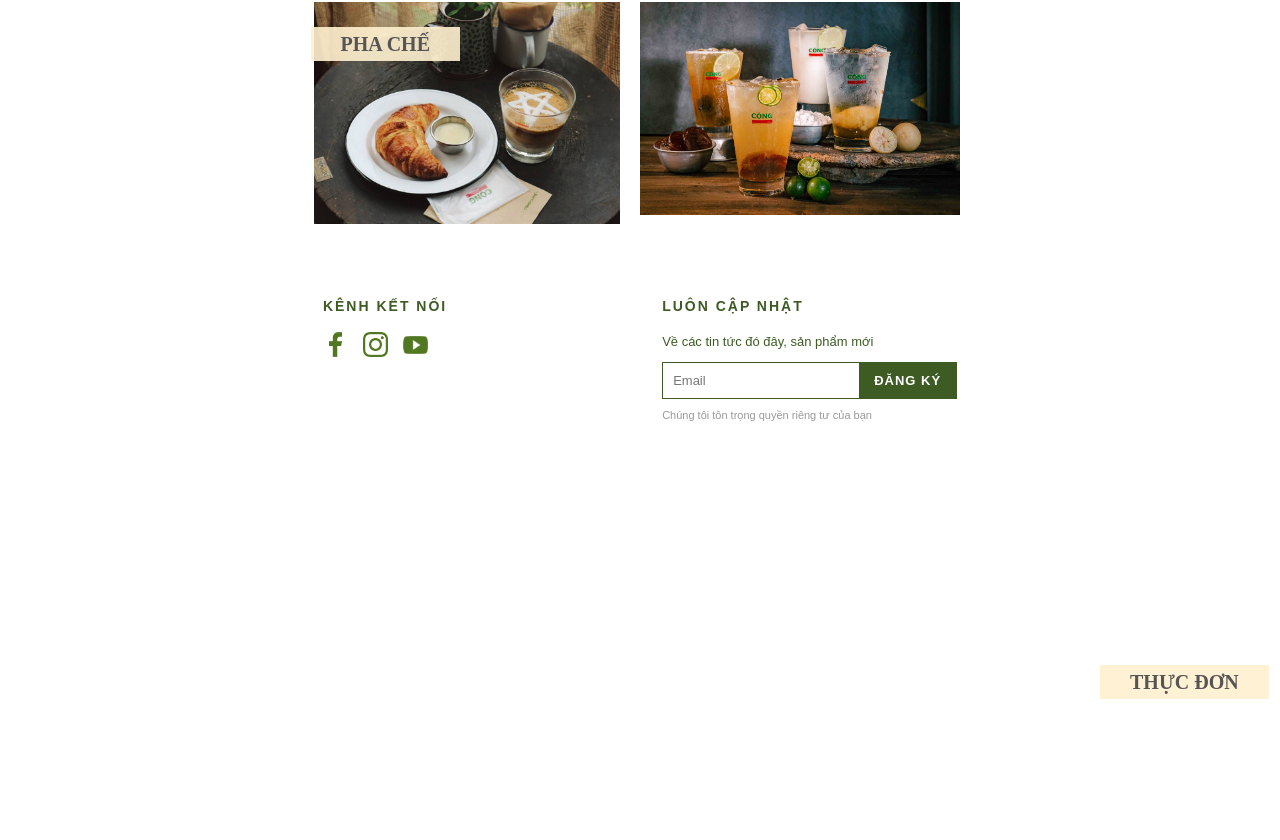
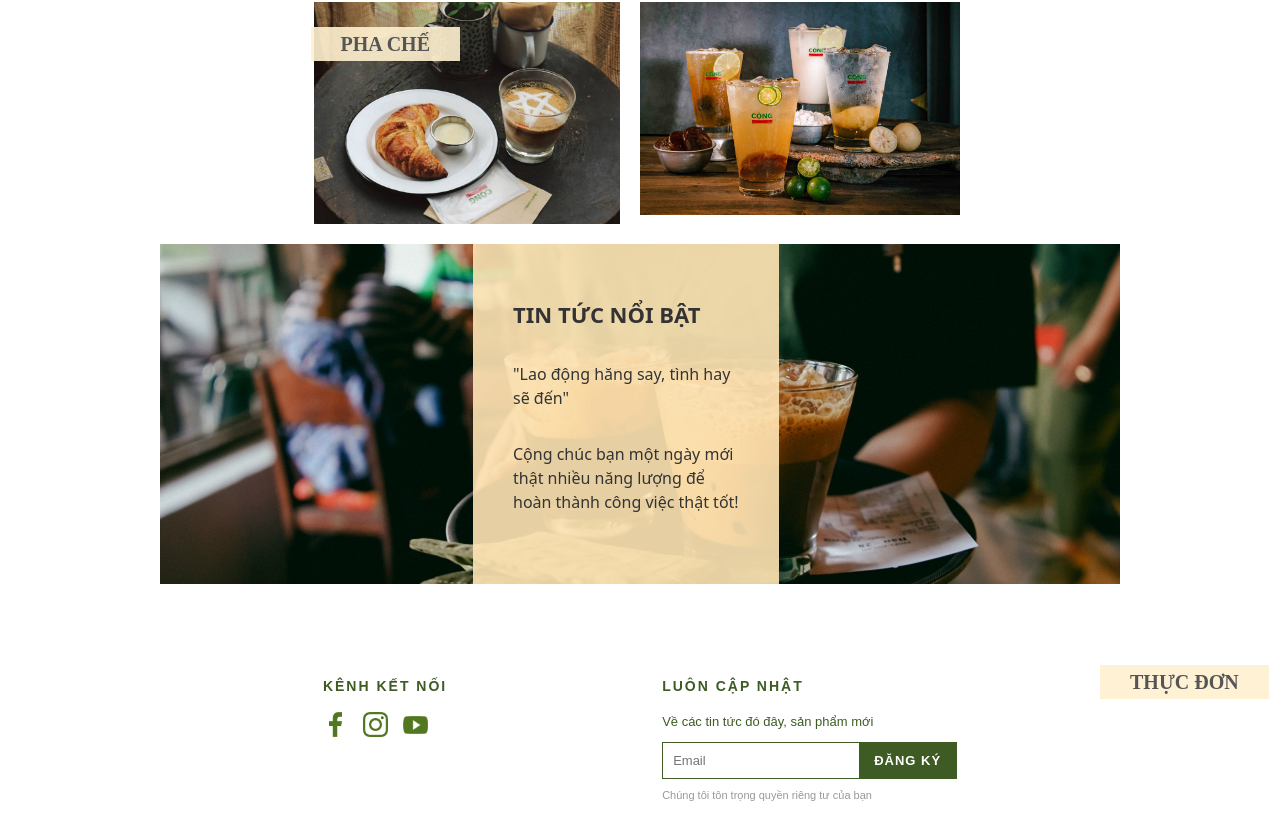
Before and after one commit to nhattv93/slearn-truong, a React (Vite) app in the folder Cộng Cà Phê/: page / in a window 1280 px wide. Shown: the part 963-1803 px from the top of the page. Before the commit the page ends 1662 px from the top, so only its background shows below. Built offline with nearby package versions, Linux system fonts and the light colour scheme; a web font is replaced by a local one.

Commit message:
feat:update:new

```diff
--- a/Cộng Cà Phê/src/App.jsx
+++ b/Cộng Cà Phê/src/App.jsx
@@ -1,6 +1,7 @@
 import Banner from "./components/banner/Banner";
 import Footer from "./components/footer/Footer";
 import Header from "./components/header/Header";
+import New from "./components/new/new";
 import Row from "./components/row/row";
 import Story from "./components/story/Story";
 
@@ -11,6 +12,7 @@ function App() {
       <Banner />
       <Story />
       <Row />
+      <New />
       <Footer />
     </>
   );
--- /dev/null
+++ b/Cộng Cà Phê/src/components/new/new.css
@@ -0,0 +1,41 @@
+.new-container {
+  display: flex;
+  align-items: center;
+  justify-content: center;
+  margin: 20px;
+  position: relative;
+}
+
+.new-container img {
+  max-width: 100%;
+  height: auto;
+  display: block;
+}
+
+.new-title {
+  position: absolute;
+  top: 0;
+  left: 445px;
+  width: 25%;
+  height: 100%;
+  background: rgba(255, 229, 180, 0.9);
+  display: flex;
+  flex-direction: column;
+  justify-content: center;
+  padding: 40px;
+  box-sizing: border-box;
+}
+
+.new-title a {
+  font-weight: bold;
+  font-size: 22px;
+  color: #333;
+  text-decoration: none;
+  margin-bottom: 15px;
+}
+
+.new-title p {
+  font-size: 16px;
+  line-height: 1.5;
+  color: #333;
+}
--- /dev/null
+++ b/Cộng Cà Phê/src/components/new/new.jsx
@@ -0,0 +1,16 @@
+import "./new.css";
+export default function New() {
+  return (
+    <div className="new-container">
+      <img src="./Pha-Che.jpg" alt="pha che" />
+      <div className="new-title">
+        <a href="">TIN TỨC NỔI BẬT</a>
+        <p>"Lao động hăng say, tình hay sẽ đến"</p>
+        <p>
+          Cộng chúc bạn một ngày mới thật nhiều năng lượng để hoàn thành công
+          việc thật tốt!
+        </p>
+      </div>
+    </div>
+  );
+}
```
Also changed, not shown: Cộng Cà Phê/public/Pha-Che.jpg (added).
